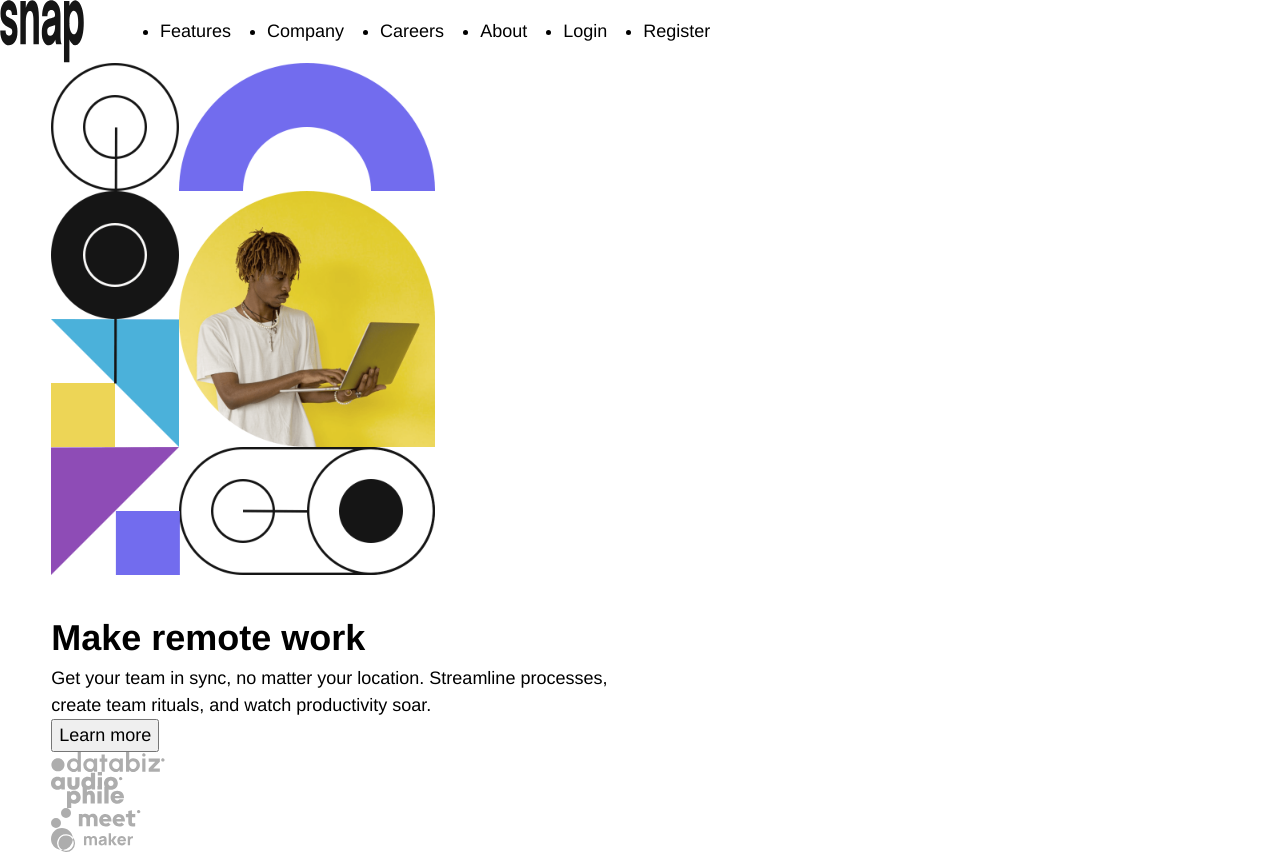
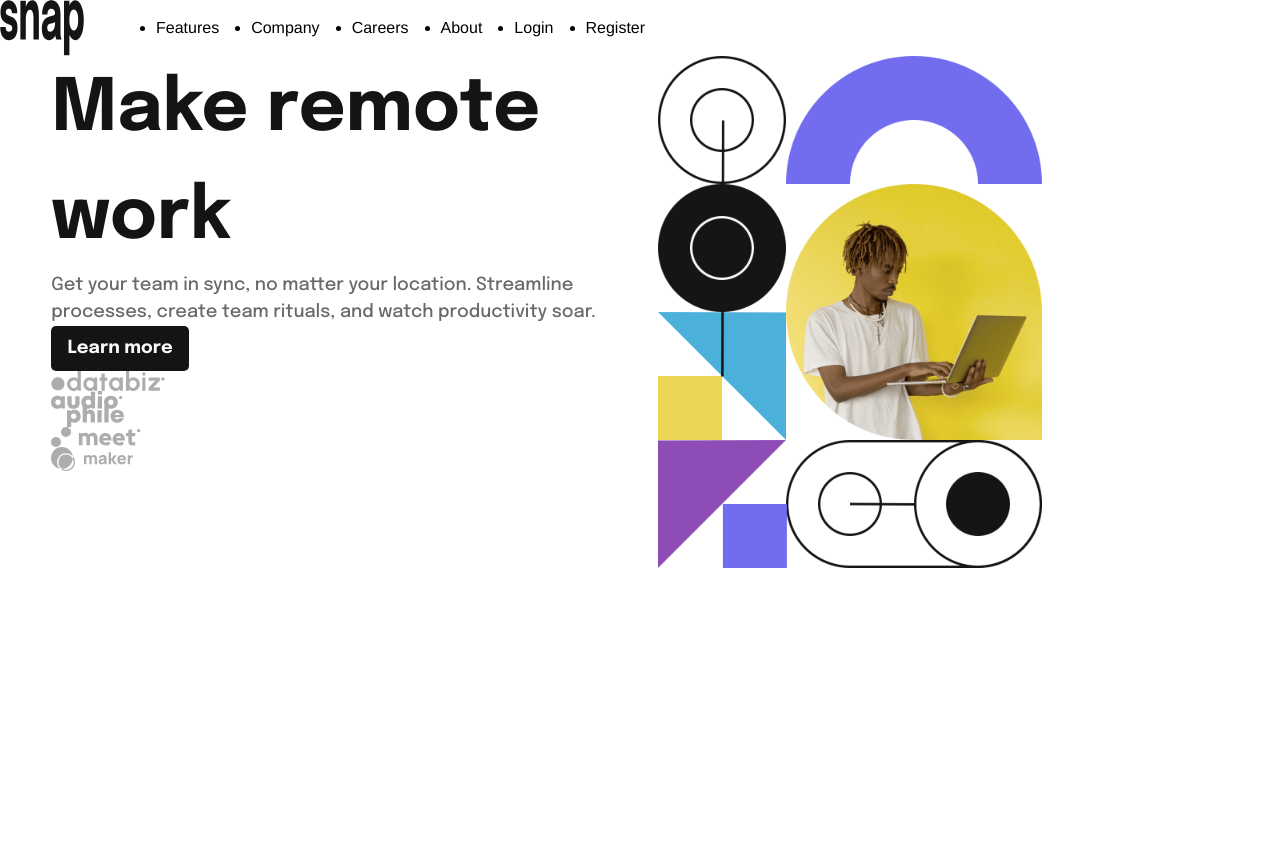
Before and after one commit to Sboonny/intro-section-with-dropdown-navigation-FM, a Vue app: page / in a window 1280 px wide. After the commit the page ends 800 px from the top, so only its background shows below. Built offline with nearby package versions, Linux system fonts and the light colour scheme.

Commit message:
added basic font style and desktop layout

```diff
--- a/index.html
+++ b/index.html
@@ -4,7 +4,7 @@
   <meta charset="UTF-8">
   <meta name="viewport" content="width=device-width, initial-scale=1.0"> <!-- displays site properly based on user's device -->
 
-  <link rel="icon" type="image/png" sizes="32x32" href="public/favicon.ico">
+  <link rel="icon" type="image/png" sizes="32x32" href="favicon.ico">
 
   <title>Frontend Mentor | Intro section with dropdown navigation</title>
   <link rel="preconnect" href="https://fonts.googleapis.com">
--- a/src/components/MainHomePage.vue
+++ b/src/components/MainHomePage.vue
@@ -32,11 +32,35 @@
 
  main {
    margin-inline: clamp(1em, 4vw, 4em);
+   font-family: 'Epilogue', sans-serif;
+   font-size: 18px;
  }
 
+ h1 {
+   font-size: 4em;
+   font-weight: 700;
+ }
+
+ p {
+   color: hsl(var(--gray));
+   font-weight: 500;
+ }
+
+  button {
+  background-color: hsl(var(--black));
+  color: hsl(var(--white));
+  border: 0;
+  border-radius: 5px;
+  font-weight: 700;
+  padding: .5em .9em;
+}
+
  .main--content {
-   grid-area: HomeMain
+   grid-area: HomeMain;
+   color: hsl(var(--black));
+   font-style: inherit;
  }
+
  .home-img {
    min-width: 300px;
    width: 30vw;
@@ -47,6 +71,9 @@
 @media (min-width: 45em) {
   .grid {
    grid-template-columns: 1fr 1fr;
+   grid-template-areas: 'HomeMain'
+                        'HomeImag';
+   }
   }
-}
+
 </style>
--- a/styles.css
+++ b/styles.css
@@ -42,8 +42,6 @@ body {
   min-height: 100vh;
   text-rendering: optimizeSpeed;
   line-height: 1.5;
-  font-size: 18px;
-  font-family: 'Epilogue', sans-serif;
 }
 
 /* A elements that don't have a class get default styles */
@@ -81,3 +79,11 @@ select {
     scroll-behavior: auto !important;
   }
 }
+
+
+
+/* nav style in */
+/* NavComponenet.Vue */
+
+/* main style in */
+/* MainHomePage.Vue */
```
Also changed, not shown: intro-section-with-dropdown-navigation-main/README.md (deleted).
